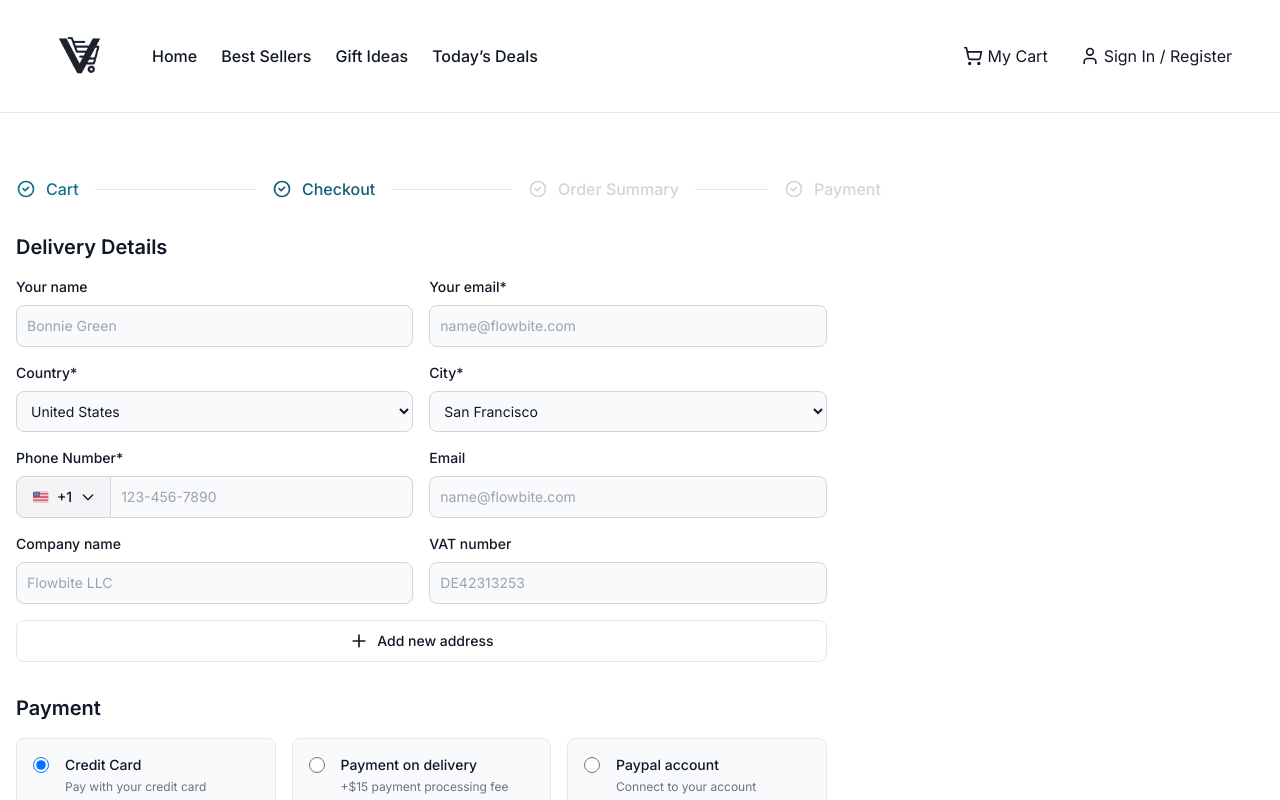
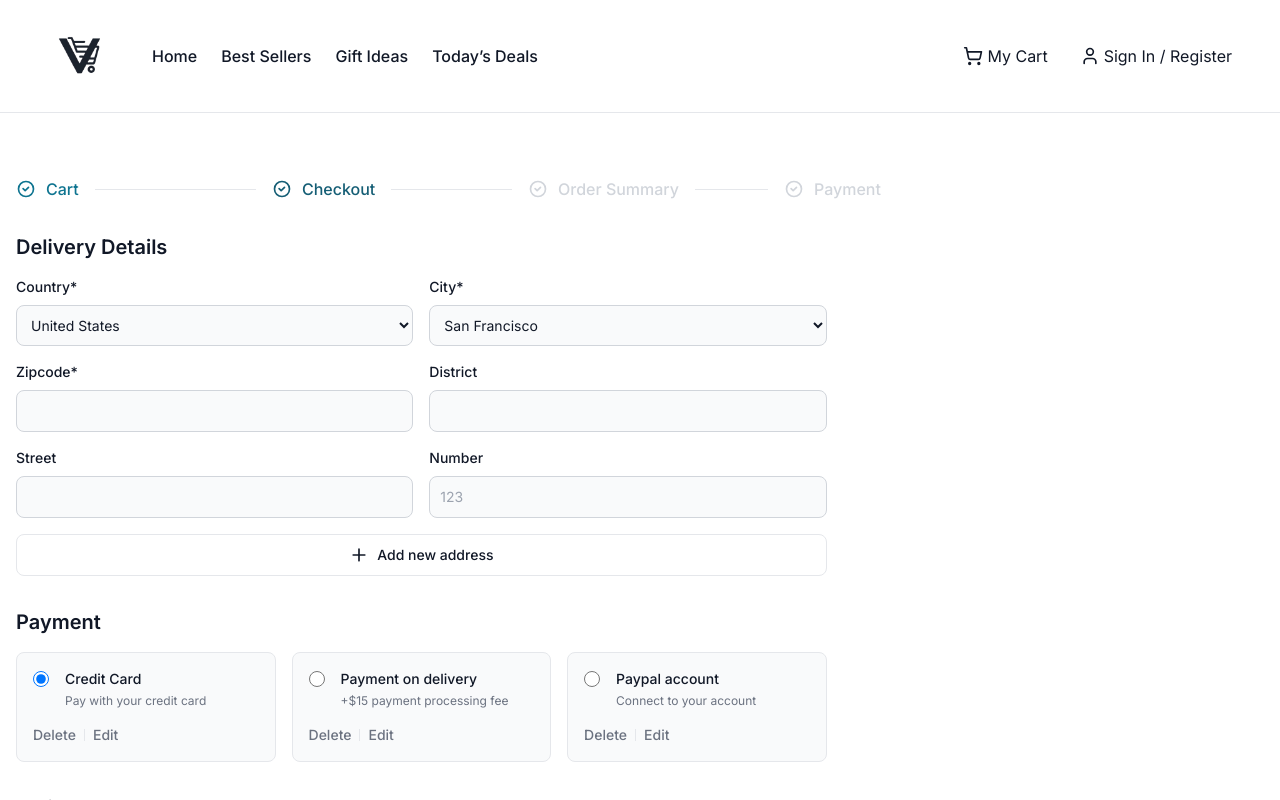
Before and after one commit to Victormrf/marketplace, a Next.js app in the folder nextjs-frontend/: page /checkout in a window 1280 px wide. Shown: the top 800 px of the page. Built offline with nearby package versions, Linux system fonts and the light colour scheme.

Commit message:
Improved header rendering

```diff
--- a/nextjs-frontend/app/cart/page.tsx
+++ b/nextjs-frontend/app/cart/page.tsx
@@ -192,7 +192,7 @@ export default function CartPage() {
               ) : (
                 cartItems.map((item, idx) => (
                   <div
-                    key={item.productId}
+                    key={`${item.productId}-${idx}`}
                     className="rounded-lg border border-gray-200 bg-white p-4 shadow-sm dark:border-gray-700 dark:bg-gray-800 md:p-6"
                   >
                     <div className="space-y-4 md:flex md:items-center md:justify-between md:gap-6 md:space-y-0">
--- a/nextjs-frontend/app/checkout/page.tsx
+++ b/nextjs-frontend/app/checkout/page.tsx
@@ -129,40 +129,6 @@ export default function CheckoutPage() {
 
               <div className="grid grid-cols-1 gap-4 sm:grid-cols-2">
                 <div>
-                  <label
-                    htmlFor="your_name"
-                    className="mb-2 block text-sm font-medium text-gray-900 dark:text-white"
-                  >
-                    {" "}
-                    Your name{" "}
-                  </label>
-                  <input
-                    type="text"
-                    id="your_name"
-                    className="block w-full rounded-lg border border-gray-300 bg-gray-50 p-2.5 text-sm text-gray-900 focus:border-primary-500 focus:ring-primary-500 dark:border-gray-600 dark:bg-gray-700 dark:text-white dark:placeholder:text-gray-400 dark:focus:border-primary-500 dark:focus:ring-primary-500"
-                    placeholder="Bonnie Green"
-                    required
-                  />
-                </div>
-
-                <div>
-                  <label
-                    htmlFor="your_email"
-                    className="mb-2 block text-sm font-medium text-gray-900 dark:text-white"
-                  >
-                    {" "}
-                    Your email*{" "}
-                  </label>
-                  <input
-                    type="email"
-                    id="your_email"
-                    className="block w-full rounded-lg border border-gray-300 bg-gray-50 p-2.5 text-sm text-gray-900 focus:border-primary-500 focus:ring-primary-500 dark:border-gray-600 dark:bg-gray-700 dark:text-white dark:placeholder:text-gray-400 dark:focus:border-primary-500 dark:focus:ring-primary-500"
-                    placeholder="name@flowbite.com"
-                    required
-                  />
-                </div>
-
-                <div>
                   <div className="mb-2 flex items-center gap-2">
                     <label
                       htmlFor="select-country-input-3"
@@ -208,165 +174,16 @@ export default function CheckoutPage() {
 
                 <div>
                   <label
-                    htmlFor="phone-input-3"
+                    htmlFor="vat_number"
                     className="mb-2 block text-sm font-medium text-gray-900 dark:text-white"
                   >
                     {" "}
-                    Phone Number*{" "}
-                  </label>
-                  <div className="flex items-center">
-                    {/* --- Dropdown de Código de País (precisaria de JS para funcionar) --- */}
-                    <button
-                      id="dropdown-phone-button-3"
-                      data-dropdown-toggle="dropdown-phone-3"
-                      className="z-10 inline-flex shrink-0 items-center rounded-s-lg border border-gray-300 bg-gray-100 px-4 py-2.5 text-center text-sm font-medium text-gray-900 hover:bg-gray-200 focus:outline-none focus:ring-4 focus:ring-gray-100 dark:border-gray-600 dark:bg-gray-700 dark:text-white dark:hover:bg-gray-600 dark:focus:ring-gray-700"
-                      type="button"
-                    >
-                      <svg
-                        fill="none"
-                        aria-hidden="true"
-                        className="me-2 h-4 w-4"
-                        viewBox="0 0 20 15"
-                      >
-                        {/* Conteúdo do SVG da bandeira US */}
-                        <rect
-                          width="19.6"
-                          height="14"
-                          y=".5"
-                          fill="#fff"
-                          rx="2"
-                        />
-                        <mask
-                          id="a"
-                          style={{ maskType: "luminance" }}
-                          width="20"
-                          height="15"
-                          x="0"
-                          y="0"
-                          maskUnits="userSpaceOnUse"
-                        >
-                          <rect
-                            width="19.6"
-                            height="14"
-                            y=".5"
-                            fill="#fff"
-                            rx="2"
-                          />
-                        </mask>
-                        <g mask="url(#a)">
-                          <path
-                            fill="#D02F44"
-                            fillRule="evenodd"
-                            d="M19.6.5H0v.933h19.6V.5zm0 1.867H0V3.3h19.6v-.933zM0 4.233h19.6v.934H0v-.934zM19.6 6.1H0v.933h19.6V6.1zM0 7.967h19.6V8.9H0v-.933zm19.6 1.866H0v.934h19.6v-.934zM0 11.7h19.6v.933H0V11.7zm19.6 1.867H0v.933h19.6v-.933z"
-                            clipRule="evenodd"
-                          />
-                          <path fill="#46467F" d="M0 .5h8.4v6.533H0z" />
-                          <g filter="url(#filter0_d_343_121520)">
-                            <path
-                              fill="url(#paint0_linear_343_121520)"
-                              fillRule="evenodd"
-                              d="M1.867 1.9a.467.467 0 11-.934 0 .467.467 0 01.934 0zm1.866 0a.467.467 0 11-.933 0 .467.467 0 01.933 0zm1.4.467a.467.467 0 100-.934.467.467 0 000 .934zM7.467 1.9a.467.467 0 11-.934 0 .467.467 0 01.934 0zM2.333 3.3a.467.467 0 100-.933.467.467 0 000 .933zm2.334-.467a.467.467 0 11-.934 0 .467.467 0 01.934 0zm1.4.467a.467.467 0 100-.933.467.467 0 000 .933zm1.4.467a.467.467 0 11-.934 0 .467.467 0 01.934 0zm-2.334.466a.467.467 0 100-.933.467.467 0 000 .933zm-1.4-.466a.467.467 0 11-.933 0 .467.467 0 01.933 0zM1.4 4.233a.467.467 0 100-.933.467.467 0 000 .933zm1.4.467a.467.467 0 11-.933 0 .467.467 0 01.933 0zm1.4.467a.467.467 0 100-.934.467.467 0 000 .934zM6.533 4.7a.467.467 0 11-.933 0 .467.467 0 01.933 0zM7 6.1a.467.467 0 100-.933.467.467 0 000 .933zm-1.4-.467a.467.467 0 11-.933 0 .467.467 0 01.933 0zM3.267 6.1a.467.467 0 100-.933.467.467 0 000 .933zm-1.4-.467a.467.467 0 11-.934 0 .467.467 0 01.934 0z"
-                              clipRule="evenodd"
-                            />
-                          </g>
-                        </g>
-                        <defs>
-                          <linearGradient
-                            id="paint0_linear_343_121520"
-                            x1=".933"
-                            x2=".933"
-                            y1="1.433"
-                            y2="6.1"
-                            gradientUnits="userSpaceOnUse"
-                          >
-                            <stop stopColor="#fff" />
-                            <stop offset="1" stopColor="#F0F0F0" />
-                          </linearGradient>
-                          <filter
-                            id="filter0_d_343_121520"
-                            width="6.533"
-                            height="5.667"
-                            x=".933"
-                            y="1.433"
-                            colorInterpolationFilters="sRGB"
-                            filterUnits="userSpaceOnUse"
-                          >
-                            <feFlood
-                              floodOpacity="0"
-                              result="BackgroundImageFix"
-                            />
-                            <feColorMatrix
-                              in="SourceAlpha"
-                              result="hardAlpha"
-                              values="0 0 0 0 0 0 0 0 0 0 0 0 0 0 0 0 0 0 127 0"
-                            />
-                            <feOffset dy="1" />
-                            <feColorMatrix values="0 0 0 0 0 0 0 0 0 0 0 0 0 0 0 0 0 0 0.06 0" />
-                            <feBlend
-                              in2="BackgroundImageFix"
-                              result="effect1_dropShadow_343_121520"
-                            />
-                            <feBlend
-                              in="SourceGraphic"
-                              in2="effect1_dropShadow_343_121520"
-                              result="shape"
-                            />
-                          </filter>
-                        </defs>
-                      </svg>
-                      +1
-                      <svg
-                        className="-me-0.5 ms-2 h-4 w-4"
-                        aria-hidden="true"
-                        xmlns="http://www.w3.org/2000/svg"
-                        width="24"
-                        height="24"
-                        fill="none"
-                        viewBox="0 0 24 24"
-                      >
-                        <path
-                          stroke="currentColor"
-                          strokeLinecap="round"
-                          strokeLinejoin="round"
-                          strokeWidth="2"
-                          d="m19 9-7 7-7-7"
-                        />
-                      </svg>
-                    </button>
-                    {/* --- Conteúdo do Dropdown (precisaria de estado e lógica JS/React para funcionar) --- */}
-                    <div
-                      id="dropdown-phone-3"
-                      className="z-10 hidden w-56 divide-y divide-gray-100 rounded-lg bg-white shadow dark:bg-gray-700"
-                    >
-                      {/* ... Itens do dropdown aqui (cada um com seu SVG de bandeira) ... */}
-                    </div>
-                    <div className="relative w-full">
-                      <input
-                        type="text"
-                        id="phone-input"
-                        className="z-20 block w-full rounded-e-lg border border-s-0 border-gray-300 bg-gray-50 p-2.5 text-sm text-gray-900 focus:border-primary-500 focus:ring-primary-500 dark:border-gray-600 dark:border-s-gray-700 dark:bg-gray-700 dark:text-white dark:placeholder:text-gray-400 dark:focus:border-primary-500"
-                        pattern="[0-9]{3}-[0-9]{3}-[0-9]{4}"
-                        placeholder="123-456-7890"
-                        required
-                      />
-                    </div>
-                  </div>
-                </div>
-
-                {/* --- Campos Adicionais --- */}
-                <div>
-                  <label
-                    htmlFor="email"
-                    className="mb-2 block text-sm font-medium text-gray-900 dark:text-white"
-                  >
-                    {" "}
-                    Email{" "}
+                    Zipcode*{" "}
                   </label>
                   <input
-                    type="email"
-                    id="email"
+                    type="text"
+                    id="vat_number"
                     className="block w-full rounded-lg border border-gray-300 bg-gray-50 p-2.5 text-sm text-gray-900 focus:border-primary-500 focus:ring-primary-500 dark:border-gray-600 dark:bg-gray-700 dark:text-white dark:placeholder:text-gray-400 dark:focus:border-primary-500 dark:focus:ring-primary-500"
-                    placeholder="name@flowbite.com"
                     required
                   />
                 </div>
@@ -377,30 +194,45 @@ export default function CheckoutPage() {
                     className="mb-2 block text-sm font-medium text-gray-900 dark:text-white"
                   >
                     {" "}
-                    Company name{" "}
+                    District{" "}
                   </label>
                   <input
                     type="text"
                     id="company_name"
                     className="block w-full rounded-lg border border-gray-300 bg-gray-50 p-2.5 text-sm text-gray-900 focus:border-primary-500 focus:ring-primary-500 dark:border-gray-600 dark:bg-gray-700 dark:text-white dark:placeholder:text-gray-400 dark:focus:border-primary-500 dark:focus:ring-primary-500"
-                    placeholder="Flowbite LLC"
                     required
                   />
                 </div>
 
                 <div>
                   <label
-                    htmlFor="vat_number"
+                    htmlFor="company_name"
                     className="mb-2 block text-sm font-medium text-gray-900 dark:text-white"
                   >
                     {" "}
-                    VAT number{" "}
+                    Street{" "}
                   </label>
                   <input
                     type="text"
-                    id="vat_number"
+                    id="company_name"
                     className="block w-full rounded-lg border border-gray-300 bg-gray-50 p-2.5 text-sm text-gray-900 focus:border-primary-500 focus:ring-primary-500 dark:border-gray-600 dark:bg-gray-700 dark:text-white dark:placeholder:text-gray-400 dark:focus:border-primary-500 dark:focus:ring-primary-500"
-                    placeholder="DE42313253"
+                    required
+                  />
+                </div>
+
+                <div>
+                  <label
+                    htmlFor="company_name"
+                    className="mb-2 block text-sm font-medium text-gray-900 dark:text-white"
+                  >
+                    {" "}
+                    Number{" "}
+                  </label>
+                  <input
+                    type="text"
+                    id="company_name"
+                    className="block w-full rounded-lg border border-gray-300 bg-gray-50 p-2.5 text-sm text-gray-900 focus:border-primary-500 focus:ring-primary-500 dark:border-gray-600 dark:bg-gray-700 dark:text-white dark:placeholder:text-gray-400 dark:focus:border-primary-500 dark:focus:ring-primary-500"
+                    placeholder="123"
                     required
                   />
                 </div>
```
Also changed, not shown: nextjs-frontend/components/header.tsx (+8 -1 lines).
